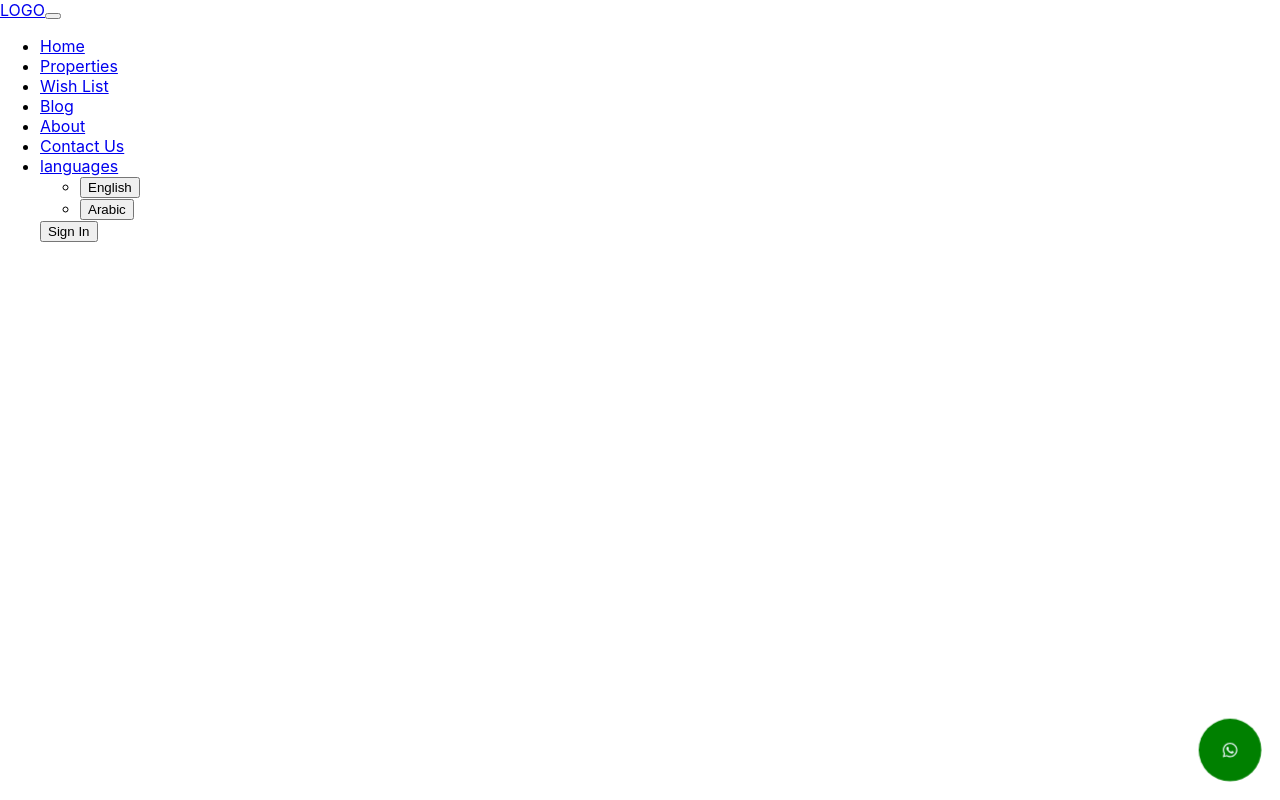
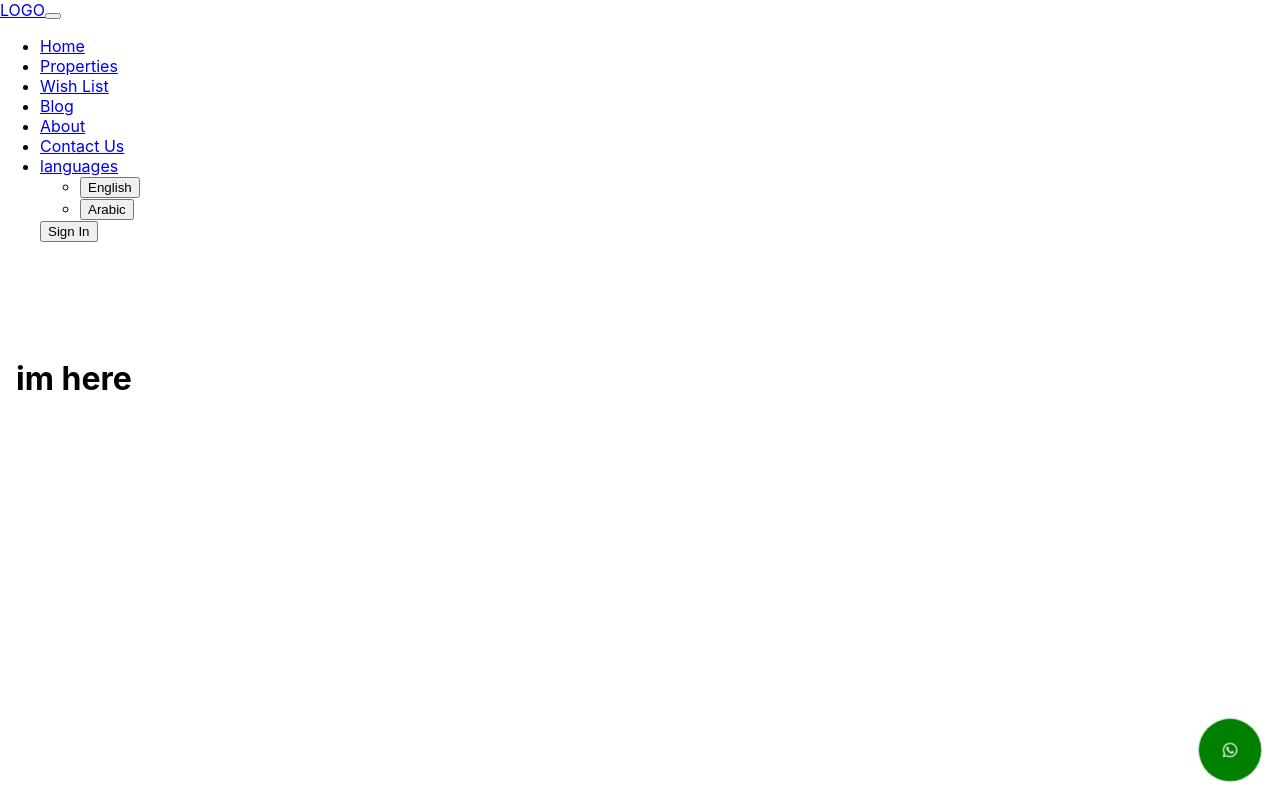
Before and after one commit to Alzubair98/ozyapi, a React (Create React App) app: page /search in a window 1280 px wide. Built offline with nearby package versions, Linux system fonts and the light colour scheme; the HTML template or start-up script is replaced by a standard one.

Commit message:
add new section in the search page

```diff
--- a/src/component/home-page/intro.css
+++ b/src/component/home-page/intro.css
@@ -1,6 +1,13 @@
 .intro{
     position: relative;
     height: 40rem;
+}
+
+.full-card{
+    display: flex;
+    justify-content: space-between;
+    gap: 1rem;
+    padding: 5rem 1rem;
 }
 
 /* .n-navbar{
@@ -38,7 +45,6 @@
     display: flex;
     align-items: center;
     justify-content: center;
-    padding: 5rem 0;
     flex-direction: column;
     gap: 1rem;
 }
@@ -49,8 +55,6 @@
     width: 60rem;
     height: 25rem;
 }
-
-
 
 .body{
     display: flex;
@@ -103,9 +107,7 @@
     }
 
     /* card */
-    .D-card{
-        padding: 5rem 1rem;
-    }
+
     .card{
         flex-direction: column !important;
         width: auto;
--- a/src/component/home-page/search.jsx
+++ b/src/component/home-page/search.jsx
@@ -7,6 +7,10 @@ const Search = (props) => {
   const user = props.user.user;
 
   return (
+    <div className="full-card">
+      <div className="search-bar">
+        <h1>im here</h1>
+      </div>
       <div className="D-card">
         {state.map((item) => (
           <SearchCard
@@ -27,6 +31,7 @@ const Search = (props) => {
           />
         ))}
       </div>
+    </div>
   );
 };
 
```
Lines whose indentation alone changed are shown as unchanged.
